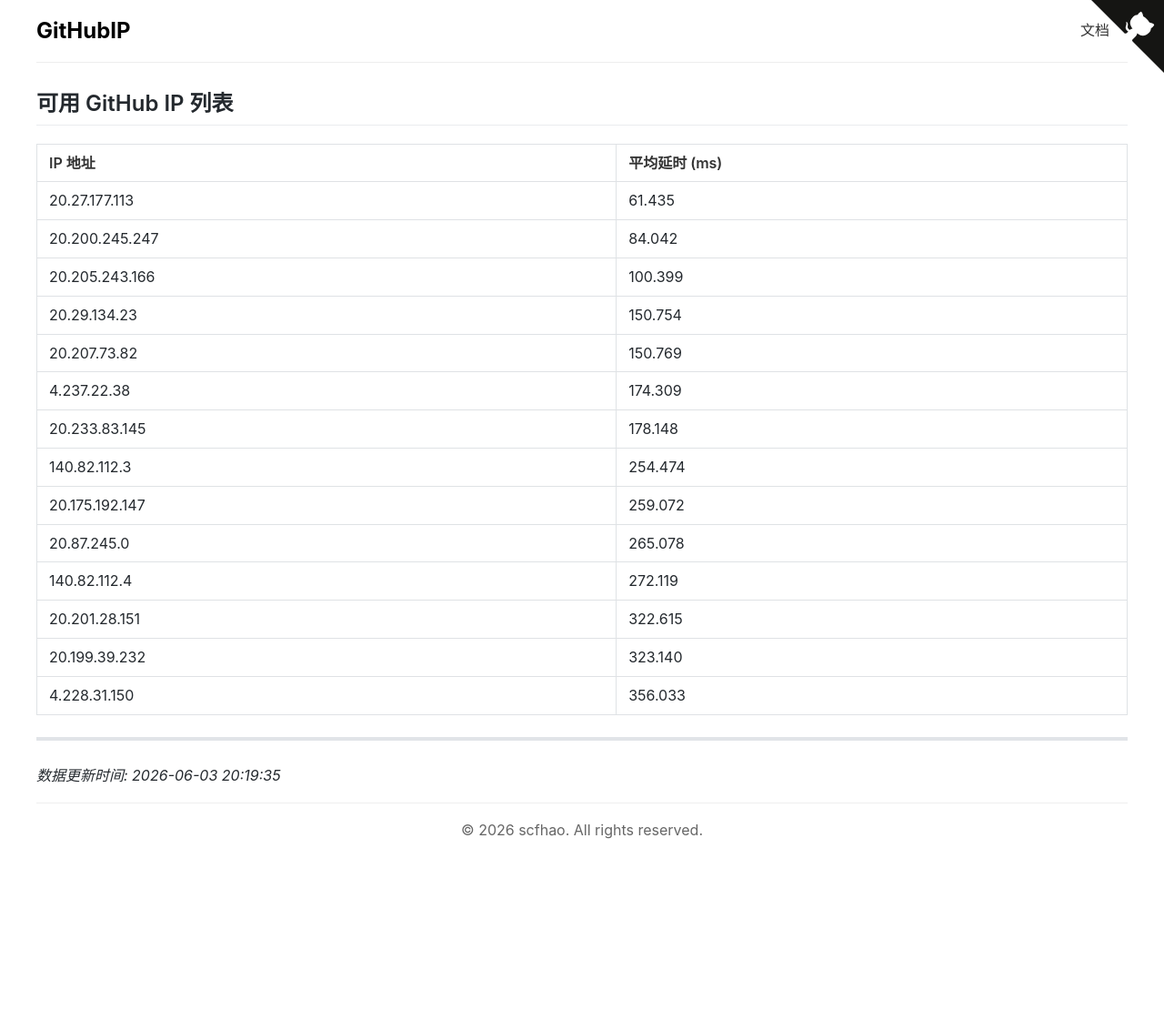
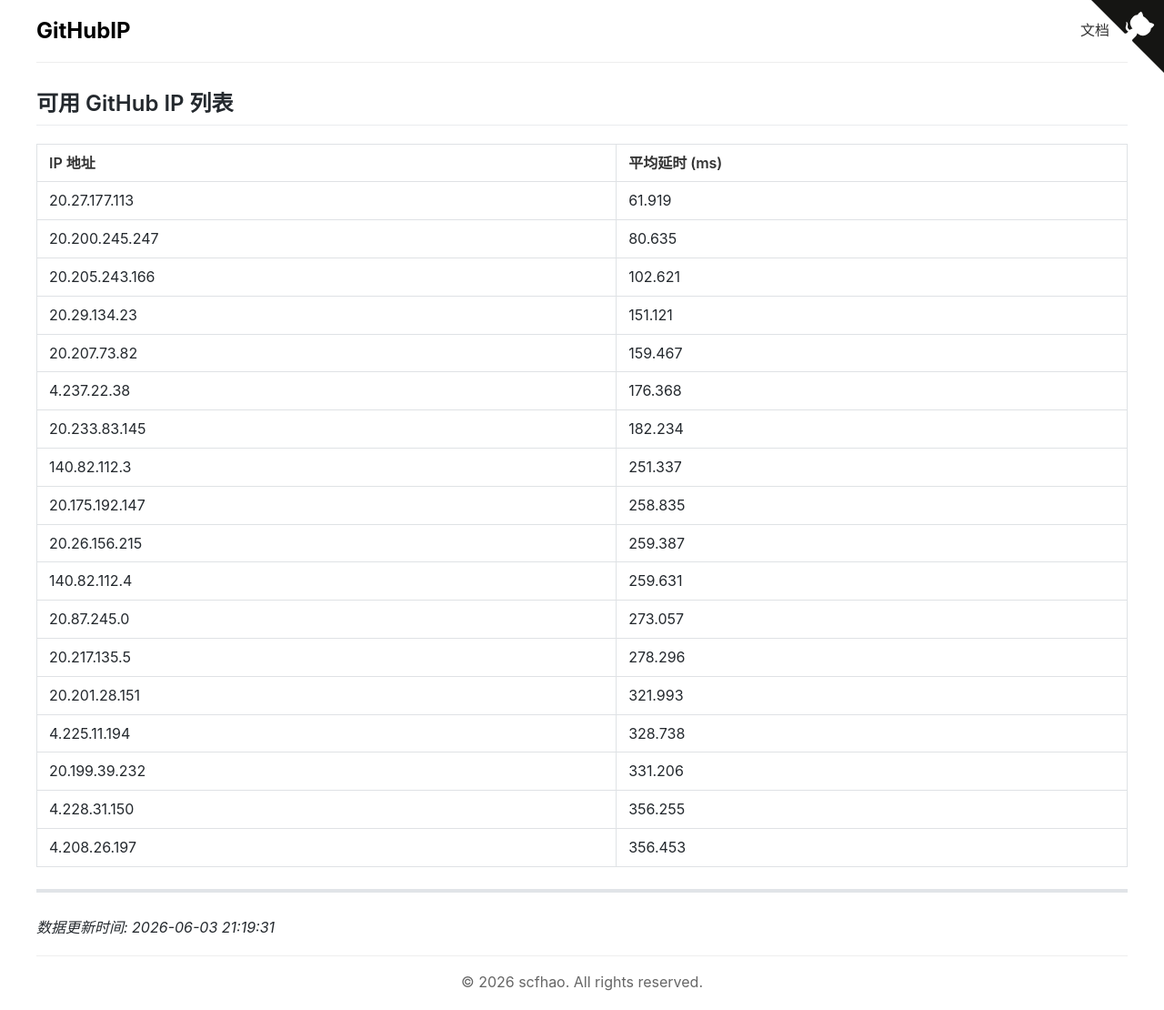
Before and after one commit to scfhao/GitHubIP, a Jekyll site: the page built from index.md, in a window 1280 px wide. Shown: the whole page at 91% size. Built offline with Jekyll 4.4.1, drawn with Linux system fonts in a browser that asks for light colours; before the commit the page ends 942 px from its top, so only the background shows below that.

Commit message:
自动脚本执行 - 2026-06-03 21:19:31

```diff
--- a/index.md
+++ b/index.md
@@ -1,28 +1,32 @@
 ---
 layout: home
 title: GitHub IP 列表
-date: 2026-06-03 20:19:35
+date: 2026-06-03 21:19:31
 ---
 
 ## 可用 GitHub IP 列表
 
 | IP 地址 | 平均延时 (ms) |
 |---------|--------------|
-| 20.27.177.113 | 61.435 |
-| 20.200.245.247 | 84.042 |
-| 20.205.243.166 | 100.399 |
-| 20.29.134.23 | 150.754 |
-| 20.207.73.82 | 150.769 |
-| 4.237.22.38 | 174.309 |
-| 20.233.83.145 | 178.148 |
-| 140.82.112.3 | 254.474 |
-| 20.175.192.147 | 259.072 |
-| 20.87.245.0 | 265.078 |
-| 140.82.112.4 | 272.119 |
-| 20.201.28.151 | 322.615 |
-| 20.199.39.232 | 323.140 |
-| 4.228.31.150 | 356.033 |
+| 20.27.177.113 | 61.919 |
+| 20.200.245.247 | 80.635 |
+| 20.205.243.166 | 102.621 |
+| 20.29.134.23 | 151.121 |
+| 20.207.73.82 | 159.467 |
+| 4.237.22.38 | 176.368 |
+| 20.233.83.145 | 182.234 |
+| 140.82.112.3 | 251.337 |
+| 20.175.192.147 | 258.835 |
+| 20.26.156.215 | 259.387 |
+| 140.82.112.4 | 259.631 |
+| 20.87.245.0 | 273.057 |
+| 20.217.135.5 | 278.296 |
+| 20.201.28.151 | 321.993 |
+| 4.225.11.194 | 328.738 |
+| 20.199.39.232 | 331.206 |
+| 4.228.31.150 | 356.255 |
+| 4.208.26.197 | 356.453 |
 
 ---
 
-*数据更新时间: 2026-06-03 20:19:35*
+*数据更新时间: 2026-06-03 21:19:31*
```
